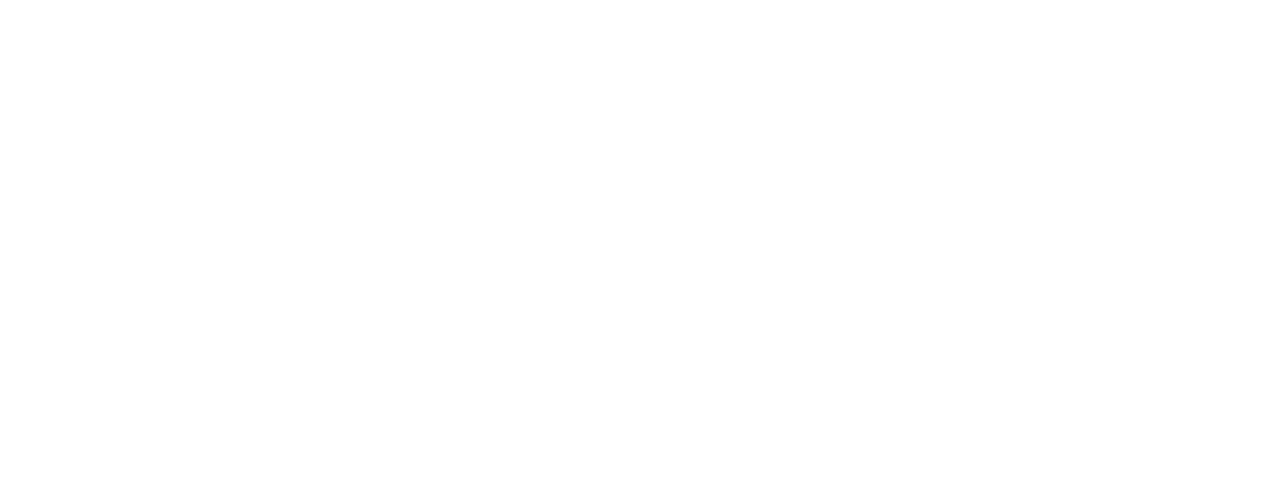
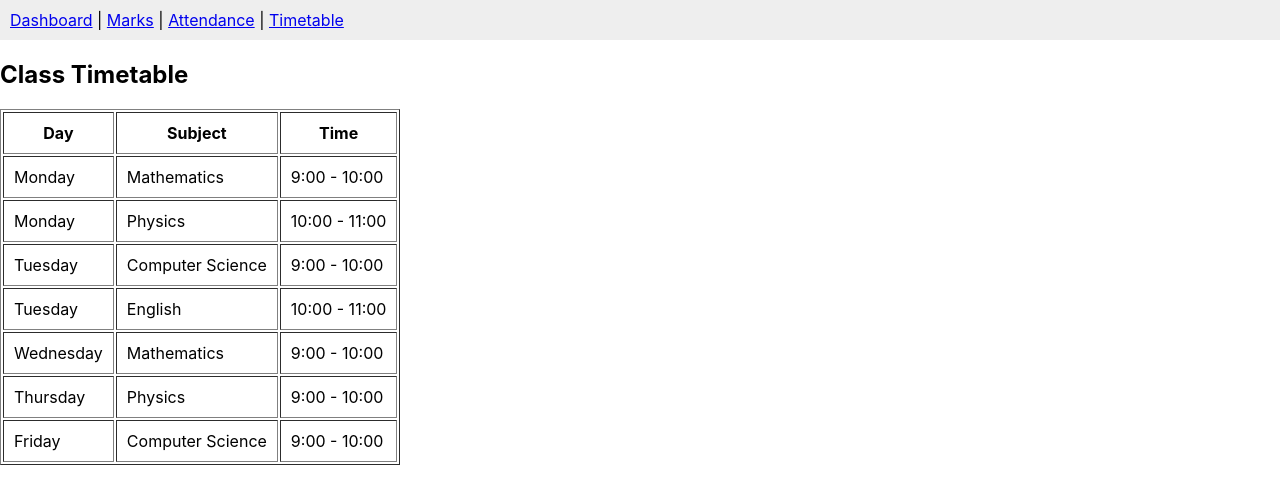
Before and after one commit to lumia-Qcode/campuslink, a React (Create React App) app: page /timetable in a window 1280 px wide. Before the commit this address had no page. Shown: the top 504 px of the page. Built offline with nearby package versions, Linux system fonts and the light colour scheme; the HTML template or start-up script is replaced by a standard one.

Commit message:
Added student timetable

```diff
--- a/src/App.js
+++ b/src/App.js
@@ -7,6 +7,7 @@
 import StudentDashboard from "./pages/student/Dashboard";
 import MarksPage from "./pages/student/Marks";
 import Attendance from "./pages/student/Attendance";
+import Timetable from "./pages/student/Timetable";
 
 function App() {
   return (
@@ -18,6 +19,7 @@
         <Route path="/student-dashboard" element={<StudentDashboard />} />
         <Route path="/marks" element={<MarksPage />} />
         <Route path="/attendance" element={<Attendance />} />
+        <Route path="/timetable" element={<Timetable />} />
       </Routes>
     </Router>
   );
--- a/src/components/Navbar.js
+++ b/src/components/Navbar.js
@@ -6,7 +6,8 @@
     <nav style={{ padding: "10px", background: "#eee" }}>
       <Link to="/student-dashboard">Dashboard</Link> |{" "}
       <Link to="/marks">Marks</Link> |{" "}
-      <Link to="/attendance">Attendance</Link>
+      <Link to="/attendance">Attendance</Link> |{" "}
+      <Link to="/timetable">Timetable</Link>
     </nav>
   );
 }
--- a/src/data/mockData.js
+++ b/src/data/mockData.js
@@ -13,5 +13,15 @@
     { subject: "Physics", present: 15, total: 20 },
     { subject: "Computer Science", present: 19, total: 20 },
     { subject: "English", present: 14, total: 20 }
+  ],
+
+  timetable: [
+    { day: "Monday", subject: "Mathematics", time: "9:00 - 10:00" },
+    { day: "Monday", subject: "Physics", time: "10:00 - 11:00" },
+    { day: "Tuesday", subject: "Computer Science", time: "9:00 - 10:00" },
+    { day: "Tuesday", subject: "English", time: "10:00 - 11:00" },
+    { day: "Wednesday", subject: "Mathematics", time: "9:00 - 10:00" },
+    { day: "Thursday", subject: "Physics", time: "9:00 - 10:00" },
+    { day: "Friday", subject: "Computer Science", time: "9:00 - 10:00" }
   ]
 };
--- a/src/pages/student/Dashboard.js
+++ b/src/pages/student/Dashboard.js
@@ -10,23 +10,27 @@
     <div>
       <Navbar />
 
-      <h1>Welcome {studentData.name}</h1>
-
-      {/* MARKS */}
-      <h3>Marks</h3>
+      <h1>Welcome {studentData.name} 🎓</h1>
+      <h2>Marks</h2>
       {studentData.marks.map((m, index) => (
         <div
           key={index}
           onClick={() => navigate("/marks")}
-          style={{ border: "1px solid black", margin: "10px", padding: "10px", cursor: "pointer" }}
+          style={{
+            border: "1px solid black",
+            margin: "10px",
+            padding: "10px",
+            cursor: "pointer",
+            borderRadius: "8px"
+          }}
         >
           <h4>{m.subject}</h4>
           <p>Grade: {m.grade}</p>
+          <p>{m.remarks}</p>
         </div>
       ))}
 
-      {/* ATTENDANCE */}
-      <h3>Attendance</h3>
+      <h2>Attendance</h2>
       {studentData.attendance.map((a, index) => {
         const percentage = ((a.present / a.total) * 100).toFixed(1);
 
@@ -34,13 +38,49 @@
           <div
             key={index}
             onClick={() => navigate("/attendance")}
-            style={{ border: "1px solid black", margin: "10px", padding: "10px", cursor: "pointer" }}
+            style={{
+              border: "1px solid black",
+              margin: "10px",
+              padding: "10px",
+              cursor: "pointer",
+              borderRadius: "8px"
+            }}
           >
             <h4>{a.subject}</h4>
-            <p>{percentage}% Attendance</p>
+            <p style={{ color: percentage < 75 ? "red" : "green" }}>
+              {percentage}% Attendance
+            </p>
+            <div style={{ width: "100%", background: "#ddd", height: "8px" }}>
+              <div
+                style={{
+                  width: `${percentage}%`,
+                  background: percentage < 75 ? "red" : "green",
+                  height: "8px"
+                }}
+              />
+            </div>
           </div>
         );
       })}
+
+      <h2>Timetable</h2>
+      {studentData.timetable.slice(0, 3).map((t, index) => (
+        <div
+          key={index}
+          onClick={() => navigate("/timetable")}
+          style={{
+            border: "1px solid black",
+            margin: "10px",
+            padding: "10px",
+            cursor: "pointer",
+            borderRadius: "8px"
+          }}
+        >
+          <h4>{t.day}</h4>
+          <p>{t.subject}</p>
+          <p>{t.time}</p>
+        </div>
+      ))}
     </div>
   );
 }
--- /dev/null
+++ b/src/pages/student/Timetable.js
@@ -0,0 +1,35 @@
+import React from "react";
+import Navbar from "../../components/Navbar";
+import { studentData } from "../../data/mockData";
+
+function Timetable() {
+  return (
+    <div>
+      <Navbar />
+
+      <h2>Class Timetable</h2>
+
+      <table border="1" cellPadding="10">
+        <thead>
+          <tr>
+            <th>Day</th>
+            <th>Subject</th>
+            <th>Time</th>
+          </tr>
+        </thead>
+
+        <tbody>
+          {studentData.timetable.map((t, index) => (
+            <tr key={index}>
+              <td>{t.day}</td>
+              <td>{t.subject}</td>
+              <td>{t.time}</td>
+            </tr>
+          ))}
+        </tbody>
+      </table>
+    </div>
+  );
+}
+
+export default Timetable;
```
